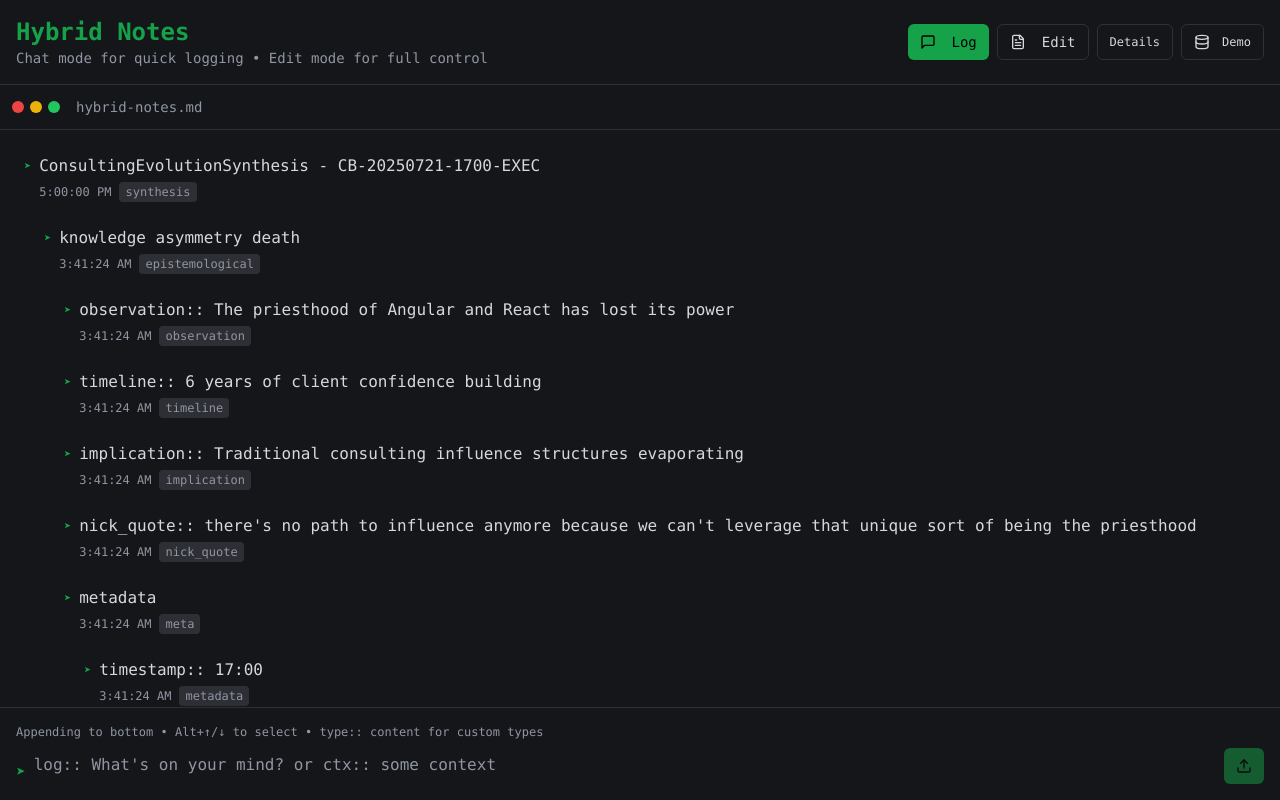
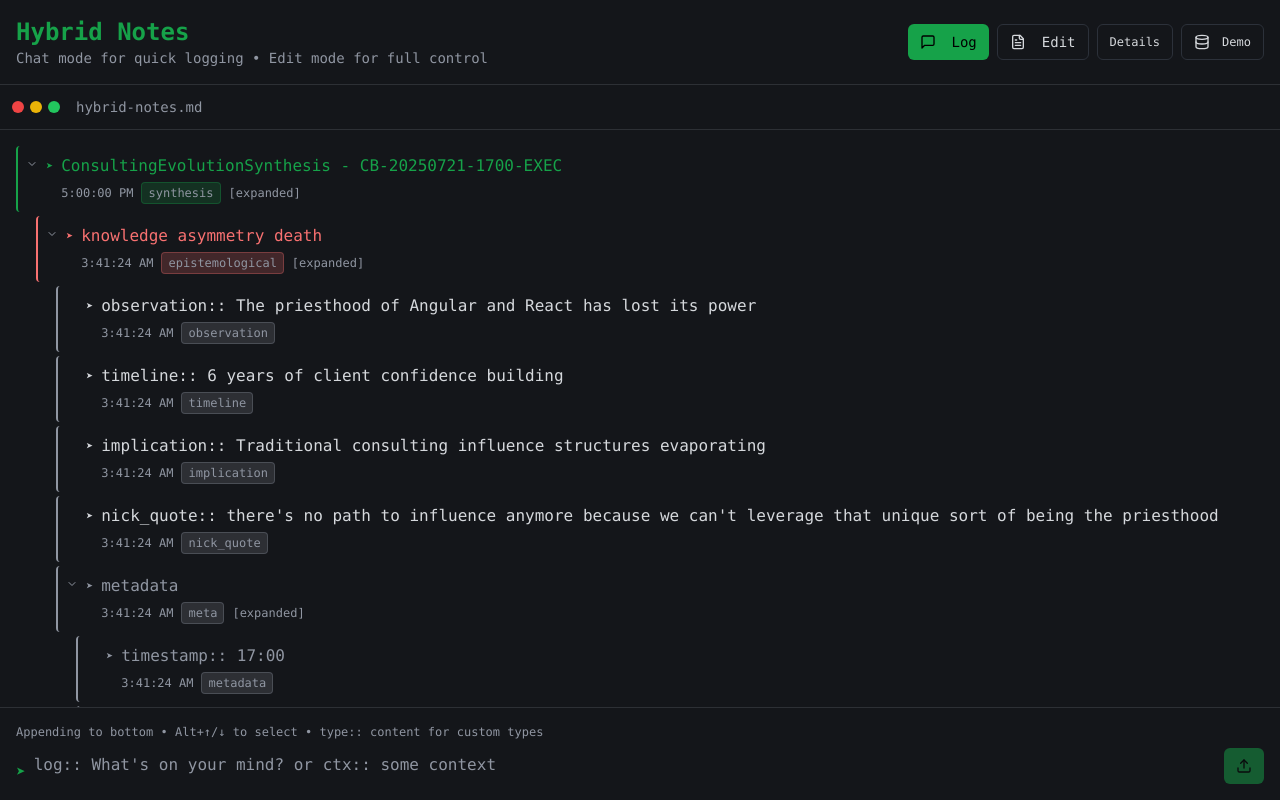
Before and after one commit to e-schultz/maw-held-stories, a React (Vite) app: page / in a window 1280 px wide. Both pictures are taken after a click on the button "Demo". Built offline with nearby package versions, Linux system fonts and the light colour scheme.

Commit message:
Add collapsible entries and color coding
Implement collapsible tree branches and add color coding to entry types for improved visual clarity.

```diff
--- a/src/components/HybridNotes.tsx
+++ b/src/components/HybridNotes.tsx
@@ -1,6 +1,6 @@
 import React, { useState, useRef, useEffect, useCallback } from 'react';
 import { Button } from '@/components/ui/button';
-import { FileText, MessageSquare, Upload, Database } from 'lucide-react';
+import { FileText, MessageSquare, Upload, Database, ChevronDown, ChevronRight } from 'lucide-react';
 
 interface Entry {
   id: string;
@@ -10,6 +10,7 @@ interface Entry {
   indent: number;
   parentId?: string;
   type: string; // log, ctx, abc, xyz, etc.
+  isCollapsed?: boolean;
 }
 
 interface HybridNotesProps {}
@@ -96,6 +97,41 @@ const DEMO_FLOAT_AST = {
       }
     ]
   }
+};
+
+// Type color mapping for visual clarity
+const getTypeColor = (type: string): string => {
+  const colorMap: Record<string, string> = {
+    'synthesis': 'text-terminal-green border-l-terminal-green',
+    'collapse': 'text-red-400 border-l-red-400',
+    'epistemological': 'text-red-400 border-l-red-400',
+    'resistance': 'text-yellow-400 border-l-yellow-400',
+    'methodological': 'text-yellow-400 border-l-yellow-400',
+    'heresy': 'text-purple-400 border-l-purple-400',
+    'business': 'text-purple-400 border-l-purple-400',
+    'debug': 'text-blue-400 border-l-blue-400',
+    'debugging': 'text-blue-400 border-l-blue-400',
+    'praxis': 'text-terminal-green border-l-terminal-green',
+    'consciousness': 'text-terminal-green border-l-terminal-green',
+    'ritual': 'text-cyan-400 border-l-cyan-400',
+    'knowledge': 'text-cyan-400 border-l-cyan-400',
+    'bridge': 'text-orange-400 border-l-orange-400',
+    'connection': 'text-orange-400 border-l-orange-400',
+    'meta': 'text-terminal-gray border-l-terminal-gray',
+    'metadata': 'text-terminal-gray border-l-terminal-gray',
+    'structure': 'text-terminal-gray border-l-terminal-gray',
+    'log': 'text-terminal-fg border-l-terminal-gray',
+    'ctx': 'text-terminal-blue border-l-terminal-blue',
+  };
+
+  // Check for partial matches
+  for (const [key, color] of Object.entries(colorMap)) {
+    if (type.toLowerCase().includes(key)) {
+      return color;
+    }
+  }
+
+  return 'text-terminal-fg border-l-terminal-gray'; // default
 };
 
 export const HybridNotes: React.FC<HybridNotesProps> = () => {
@@ -241,6 +277,38 @@ export const HybridNotes: React.FC<HybridNotesProps> = () => {
       content: trimmed
     };
   };
+
+  // Toggle collapse state of an entry
+  const toggleCollapse = useCallback((entryId: string) => {
+    setEntries(prev => prev.map(entry => {
+      if (entry.id === entryId) {
+        return { ...entry, isCollapsed: !entry.isCollapsed };
+      }
+      return entry;
+    }));
+  }, []);
+
+  // Check if an entry should be hidden due to collapsed parent
+  const isEntryVisible = useCallback((entry: Entry, index: number): boolean => {
+    // Find all ancestors and check if any are collapsed
+    let currentIndent = entry.indent;
+    for (let i = index - 1; i >= 0; i--) {
+      const potentialParent = entries[i];
+      if (potentialParent.indent < currentIndent) {
+        if (potentialParent.isCollapsed) {
+          return false;
+        }
+        currentIndent = potentialParent.indent;
+      }
+    }
+    return true;
+  }, [entries]);
+
+  // Check if entry has children
+  const hasChildren = useCallback((entry: Entry, index: number): boolean => {
+    if (index === entries.length - 1) return false;
+    return entries[index + 1]?.indent > entry.indent;
+  }, [entries]);
 
   // Add new entry
   const addEntry = useCallback(() => {
@@ -453,28 +521,62 @@ export const HybridNotes: React.FC<HybridNotesProps> = () => {
                   <span className="text-terminal-green">➤</span> Start logging your thoughts...
                 </div>
               ) : (
-                <div className="space-y-2">
-                  {entries.map((entry) => (
+                <div className="space-y-1">
+                  {entries.map((entry, index) => {
+                    if (!isEntryVisible(entry, index)) return null;
+
+                    const typeColors = getTypeColor(entry.type);
+                    const entryHasChildren = hasChildren(entry, index);
+
+                    return (
                       <div
                         key={entry.id}
                         className={`cursor-pointer transition-colors rounded p-2 ${
                           selectedEntryId === entry.id
                             ? 'bg-terminal-selection/20 border-l-2 border-terminal-selection'
-                          : 'hover:bg-terminal-gray/10'
+                            : `hover:bg-terminal-gray/10 border-l-2 ${typeColors.split(' ')[1]}`
                         }`}
                         style={{ marginLeft: `${entry.indent * 20}px` }}
                         onClick={() => setSelectedEntryId(entry.id)}
                       >
                         <div className="flex items-start gap-2">
-                        <span className="text-terminal-green text-xs mt-1">➤</span>
+                          {/* Collapse/Expand button */}
+                          {entryHasChildren ? (
+                            <button
+                              onClick={(e) => {
+                                e.stopPropagation();
+                                toggleCollapse(entry.id);
+                              }}
+                              className="text-terminal-gray hover:text-terminal-fg mt-1 transition-colors"
+                            >
+                              {entry.isCollapsed ? (
+                                <ChevronRight className="w-3 h-3" />
+                              ) : (
+                                <ChevronDown className="w-3 h-3" />
+                              )}
+                            </button>
+                          ) : (
+                            <span className="w-3 h-3 mt-1"></span>
+                          )}
+
+                          <span className={`text-xs mt-1 ${typeColors.split(' ')[0]}`}>➤</span>
                           <div className="flex-1">
-                          <div className="text-terminal-fg">
+                            <div className={`${typeColors.split(' ')[0]}`}>
                               {formatEntryContent(entry)}
                             </div>
                             <div className="flex items-center gap-2 text-terminal-gray text-xs mt-1">
                               <span>{entry.timestamp.toLocaleTimeString()}</span>
                               {entry.type !== 'log' && !showDetails && (
-                              <span className="px-1.5 py-0.5 bg-terminal-gray/20 rounded text-xs">
+                                <span className={`px-1.5 py-0.5 rounded text-xs border ${
+                                  typeColors.includes('terminal-green') ? 'bg-terminal-green/20 border-terminal-green/30' :
+                                  typeColors.includes('red-400') ? 'bg-red-400/20 border-red-400/30' :
+                                  typeColors.includes('yellow-400') ? 'bg-yellow-400/20 border-yellow-400/30' :
+                                  typeColors.includes('purple-400') ? 'bg-purple-400/20 border-purple-400/30' :
+                                  typeColors.includes('blue-400') ? 'bg-blue-400/20 border-blue-400/30' :
+                                  typeColors.includes('cyan-400') ? 'bg-cyan-400/20 border-cyan-400/30' :
+                                  typeColors.includes('orange-400') ? 'bg-orange-400/20 border-orange-400/30' :
+                                  'bg-terminal-gray/20 border-terminal-gray/30'
+                                }`}>
                                   {entry.type}
                                 </span>
                               )}
@@ -483,11 +585,17 @@ export const HybridNotes: React.FC<HybridNotesProps> = () => {
                                   ↻ {entry.updatedAt.toLocaleTimeString()}
                                 </span>
                               )}
+                              {entryHasChildren && (
+                                <span className="text-terminal-gray text-xs">
+                                  [{entry.isCollapsed ? 'collapsed' : 'expanded'}]
+                                </span>
+                              )}
                             </div>
                           </div>
                         </div>
                       </div>
-                  ))}
+                    );
+                  })}
                 </div>
               )}
             </div>
@@ -547,16 +655,47 @@ export const HybridNotes: React.FC<HybridNotesProps> = () => {
                   <p className="text-muted-foreground">No entries yet. Switch to Chat mode to start logging thoughts.</p>
                 ) : (
                   <div className="space-y-3 font-mono text-sm">
-                    {entries.map((entry) => (
+                    {entries.map((entry, index) => {
+                      if (!isEntryVisible(entry, index)) return null;
+
+                      const typeColors = getTypeColor(entry.type);
+                      const entryHasChildren = hasChildren(entry, index);
+
+                      return (
                         <div
                           key={entry.id}
                           className="flex items-start gap-4"
                           style={{ marginLeft: `${entry.indent * 20}px` }}
                         >
+                          {/* Collapse/Expand button */}
+                          {entryHasChildren ? (
+                            <button
+                              onClick={() => toggleCollapse(entry.id)}
+                              className="text-muted-foreground hover:text-foreground transition-colors"
+                            >
+                              {entry.isCollapsed ? (
+                                <ChevronRight className="w-3 h-3" />
+                              ) : (
+                                <ChevronDown className="w-3 h-3" />
+                              )}
+                            </button>
+                          ) : (
+                            <span className="w-3 h-3"></span>
+                          )}
+
                           <div className="flex items-center gap-2 text-muted-foreground text-xs whitespace-nowrap">
                             <span>{entry.timestamp.toLocaleTimeString()}</span>
                             {entry.type !== 'log' && (
-                            <span className="px-1.5 py-0.5 bg-muted rounded text-xs">
+                              <span className={`px-1.5 py-0.5 rounded text-xs border ${
+                                typeColors.includes('terminal-green') ? 'bg-primary/20 border-primary/30' :
+                                typeColors.includes('red-400') ? 'bg-red-500/20 border-red-500/30' :
+                                typeColors.includes('yellow-400') ? 'bg-yellow-500/20 border-yellow-500/30' :
+                                typeColors.includes('purple-400') ? 'bg-purple-500/20 border-purple-500/30' :
+                                typeColors.includes('blue-400') ? 'bg-blue-500/20 border-blue-500/30' :
+                                typeColors.includes('cyan-400') ? 'bg-cyan-500/20 border-cyan-500/30' :
+                                typeColors.includes('orange-400') ? 'bg-orange-500/20 border-orange-500/30' :
+                                'bg-muted border-muted'
+                              }`}>
                                 {entry.type}
                               </span>
                             )}
@@ -572,7 +711,8 @@ export const HybridNotes: React.FC<HybridNotesProps> = () => {
                             )}
                           </div>
                         </div>
-                    ))}
+                      );
+                    })}
                   </div>
                 )}
               </div>
```
Lines whose indentation alone changed are shown as unchanged.
